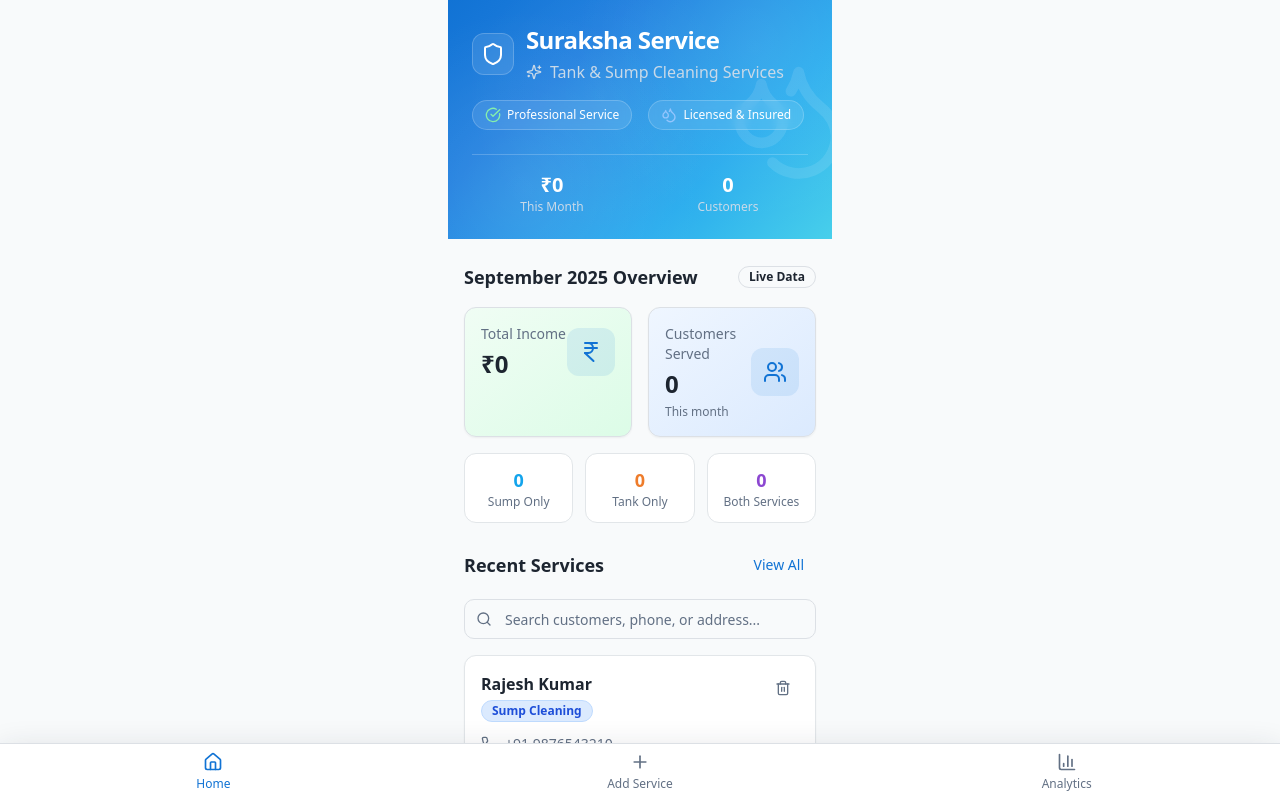
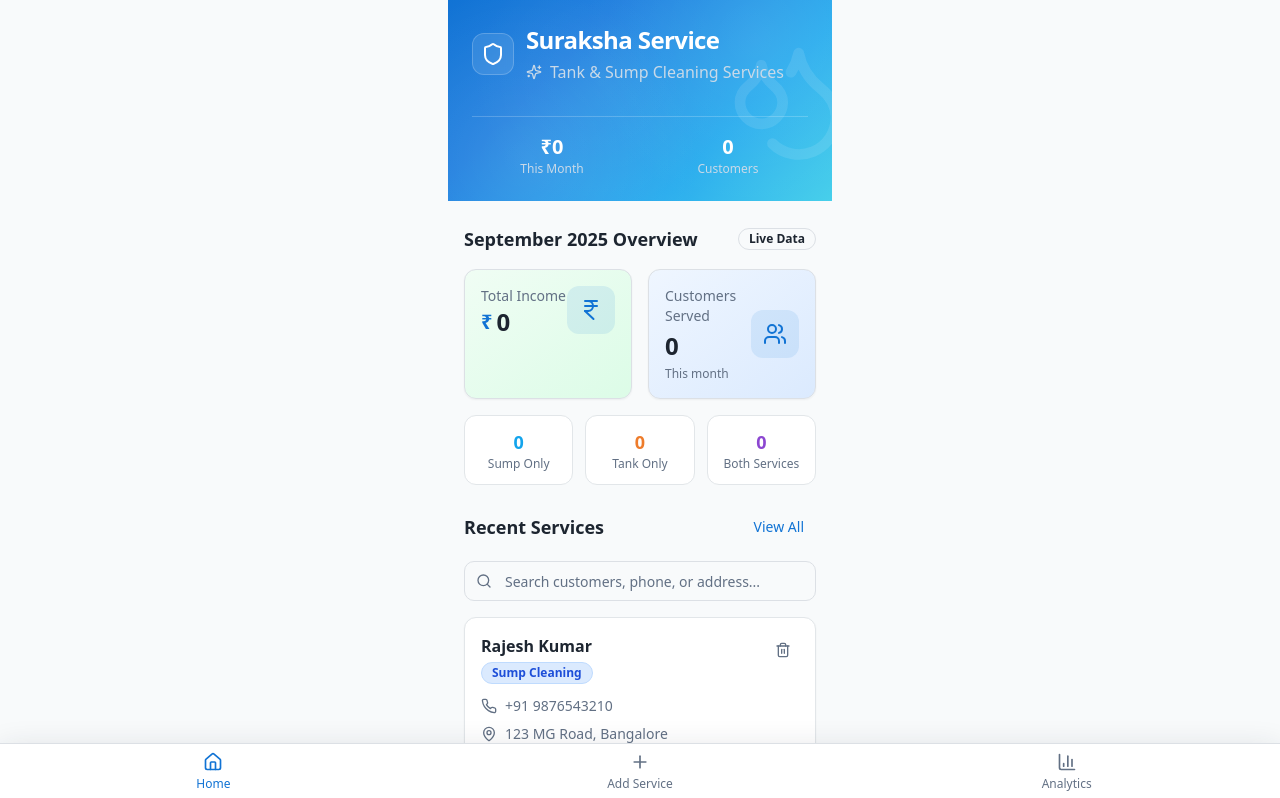
Before and after one commit to praveenparshiva/suraksha-stats-hub, a React (Vite) app: page / in a window 1280 px wide. Shown: the top 798 px of the page. Built offline with nearby package versions, Linux system fonts and the light colour scheme.

Commit message:
Fix UI issues

```diff
--- a/src/components/service/StatCard.tsx
+++ b/src/components/service/StatCard.tsx
@@ -21,7 +21,16 @@ export function StatCard({ title, value, subtitle, icon: Icon, trend, className
         <div className="space-y-1">
           <p className="text-sm font-medium text-muted-foreground">{title}</p>
           <div className="space-y-1">
-            <p className="text-2xl font-bold text-card-foreground">{value}</p>
+            <div className="text-2xl font-bold text-card-foreground flex items-center gap-1">
+              {typeof value === 'string' && value.startsWith('₹') ? (
+                <>
+                  <span className="text-primary text-xl leading-none">₹</span>
+                  <span className="leading-none">{value.slice(1)}</span>
+                </>
+              ) : (
+                value
+              )}
+            </div>
             {subtitle && (
               <p className="text-xs text-muted-foreground">{subtitle}</p>
             )}
--- a/src/components/ui/enhanced-header.tsx
+++ b/src/components/ui/enhanced-header.tsx
@@ -36,17 +36,6 @@ export function EnhancedHeader({ title, subtitle, showStats = false, stats = []
               </div>
             </div>
 
-            {/* Trust indicators */}
-            <div className="flex items-center gap-4 mt-4">
-              <div className="flex items-center gap-1.5 bg-white/10 backdrop-blur-sm px-3 py-1.5 rounded-full border border-white/20">
-                <CheckCircle className="w-4 h-4 text-green-300" />
-                <span className="text-xs font-medium text-white">Professional Service</span>
-              </div>
-              <div className="flex items-center gap-1.5 bg-white/10 backdrop-blur-sm px-3 py-1.5 rounded-full border border-white/20">
-                <Droplets className="w-4 h-4 text-blue-300" />
-                <span className="text-xs font-medium text-white">Licensed & Insured</span>
-              </div>
-            </div>
           </div>
         </div>
 
--- a/src/screens/AddServiceScreen.tsx
+++ b/src/screens/AddServiceScreen.tsx
@@ -163,12 +163,7 @@ export function AddServiceScreen() {
                 <SelectContent>
                   {serviceTypeOptions.map((option) => (
                     <SelectItem key={option.value} value={option.value}>
-                      <div className="flex justify-between items-center w-full">
-                        <span>{option.label}</span>
-                        <span className="text-xs text-muted-foreground ml-2">
-                          (~₹{option.price})
-                        </span>
-                      </div>
+                      {option.label}
                     </SelectItem>
                   ))}
                 </SelectContent>
```
